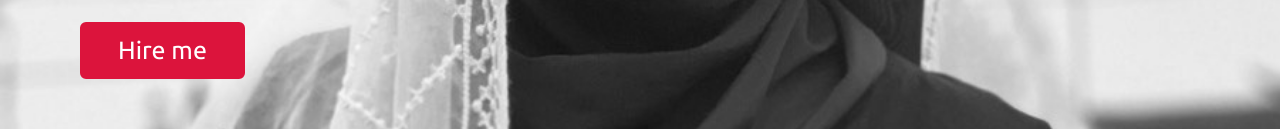
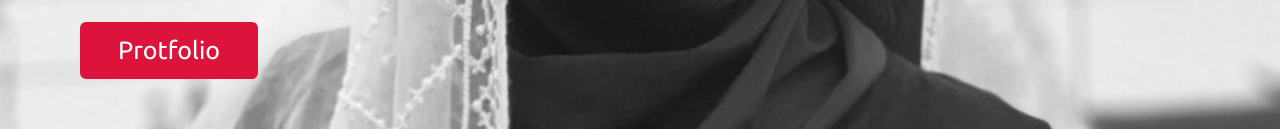
Before and after one commit to zainab-github/protfolio, a plain HTML site: page index.html in a window 1280 px wide. Shown: the part 446-575 px from the top of the page. Drawn offline with Linux system fonts and the light colour scheme.

Commit message:
Update index.html

```diff
--- a/index.html
+++ b/index.html
@@ -42,7 +42,7 @@
                 <div class="text-1">Hello, This is</div>
                 <div class="text-2">Zainab</div>
                 <div class="text-3">And I'm a Student.<span class="typing"></span></div>
-                <a href="#">Hire me</a>
+                <a href="#">Protfolio</a>
             </div>
         </div>
     </section>
```
